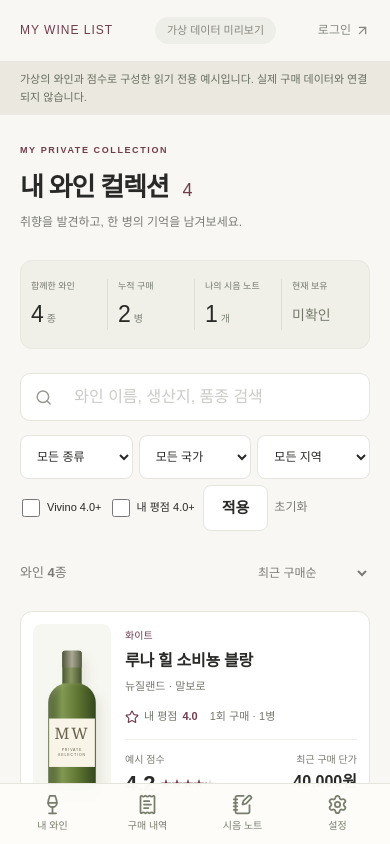
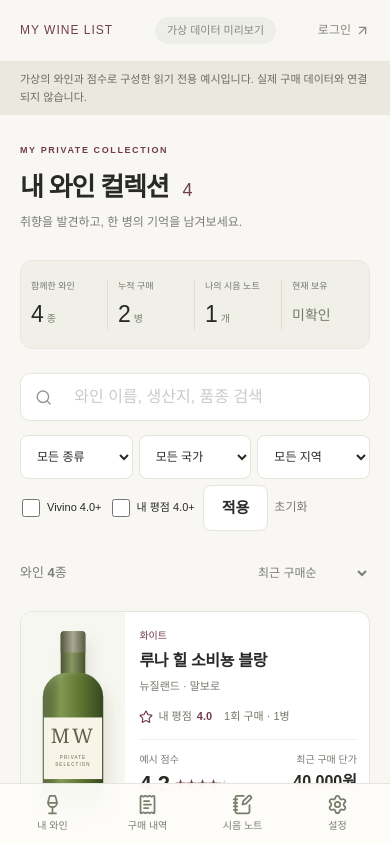
Before and after one commit to david-mun/my-winery, a Next.js app: page /demo in a window 390 px wide. Shown: the top 844 px of the page. Built offline with nearby package versions, Linux system fonts and the light colour scheme.

Commit message:
가로형 목록의 사진을 카드 경계까지 채우기

```diff
--- a/app/globals.css
+++ b/app/globals.css
@@ -357,9 +357,9 @@ main {
 .wine-card {
   position: relative;
   display: grid;
-  grid-template-columns: 164px minmax(0, 1fr);
+  grid-template-columns: clamp(180px, 21%, 240px) minmax(0, 1fr);
   min-height: 234px;
-  padding: 20px;
+  overflow: hidden;
   gap: 28px;
   border: 1px solid var(--border);
   border-radius: 14px;
@@ -379,13 +379,12 @@ main {
   display: flex;
   align-items: center;
   justify-content: center;
-  border-radius: 9px;
   background: #f7f7f1;
   overflow: hidden;
 }
 .wine-visual .bottle-art {
   flex-shrink: 0;
-  transform: scale(1.05);
+  transform: scale(1.28);
 }
 .wine-visual.red,
 .detail-bottle.red {
@@ -483,7 +482,7 @@ main {
   grid-template-columns: minmax(0, 1fr) 192px;
   gap: 28px;
   align-items: center;
-  padding: 12px 16px 12px 0;
+  padding: 26px 32px 26px 0;
 }
 .wine-card-info {
   min-width: 0;
@@ -586,10 +585,10 @@ main {
 }
 .wine-photo {
   position: absolute;
+  inset: 0;
   width: 100%;
   height: 100%;
-  padding: 10px;
-  object-fit: contain;
+  object-fit: cover;
 }
 .empty-state {
   text-align: center;
@@ -856,13 +855,13 @@ footer span {
     padding: 32px 28px;
   }
   .wine-card {
-    grid-template-columns: 116px minmax(0, 1fr);
+    grid-template-columns: clamp(118px, 25%, 180px) minmax(0, 1fr);
     gap: 20px;
   }
   .wine-card-content {
     grid-template-columns: minmax(0, 1fr);
     gap: 16px;
-    padding-right: 0;
+    padding: 20px 20px 20px 0;
   }
   .wine-card-metrics {
     grid-template-columns: minmax(0, 1fr) minmax(0, 1fr);
@@ -951,9 +950,8 @@ footer span {
     gap: 12px;
   }
   .wine-card {
-    grid-template-columns: 78px minmax(0, 1fr);
+    grid-template-columns: 30% minmax(0, 1fr);
     min-height: 220px;
-    padding: 12px;
     gap: 14px;
     border-radius: 12px;
   }
@@ -961,13 +959,13 @@ footer span {
     min-height: 170px;
   }
   .wine-visual .bottle-art {
-    transform: scale(0.88);
+    transform: scale(1.12);
   }
   .card-open {
     display: none;
   }
   .wine-card-content {
-    padding: 4px 0;
+    padding: 16px 12px 16px 0;
     gap: 14px;
   }
   .wine-kind {
```
Also changed, not shown: 1 other file (tests, documents, lock files or other folders).
